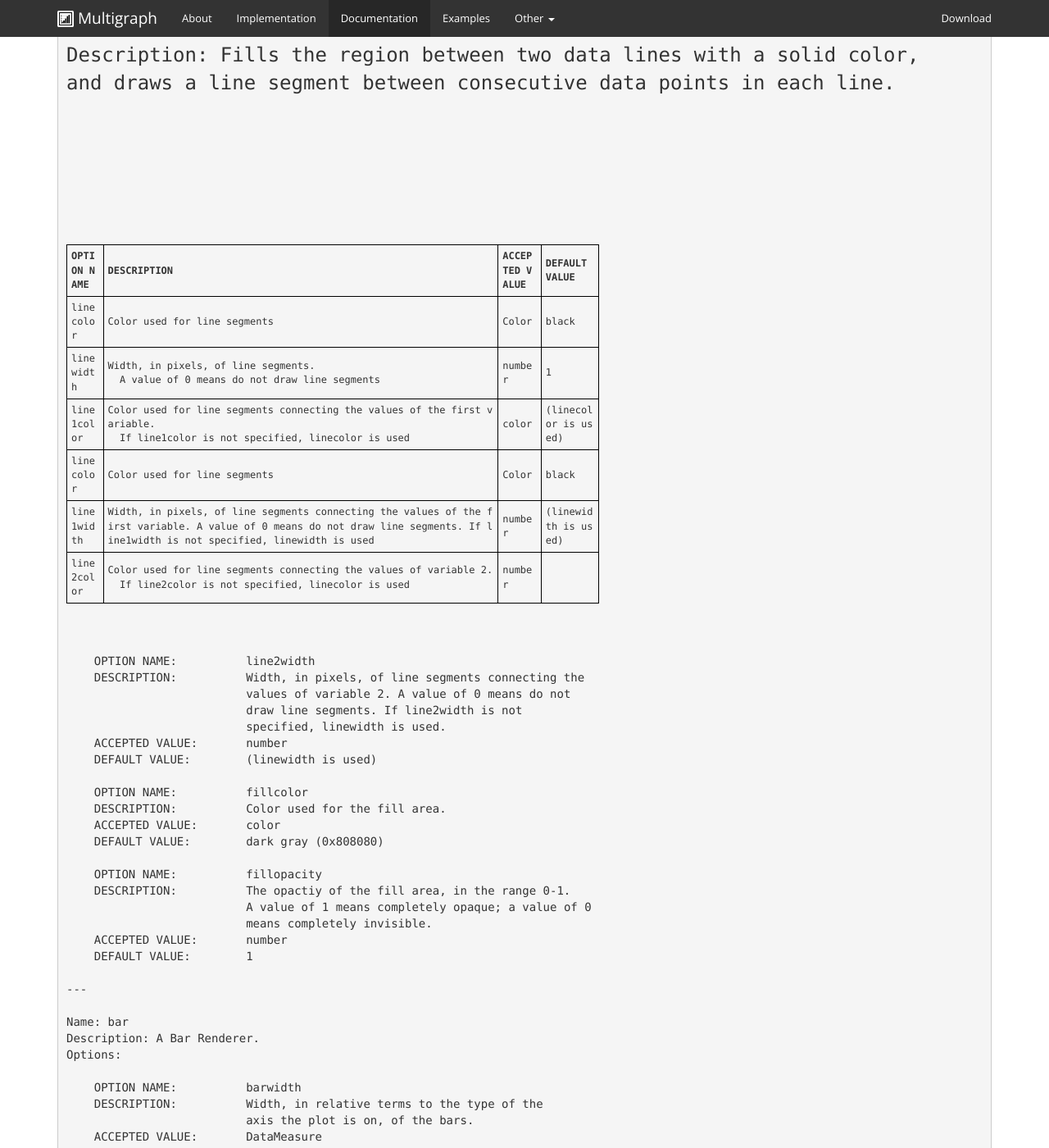
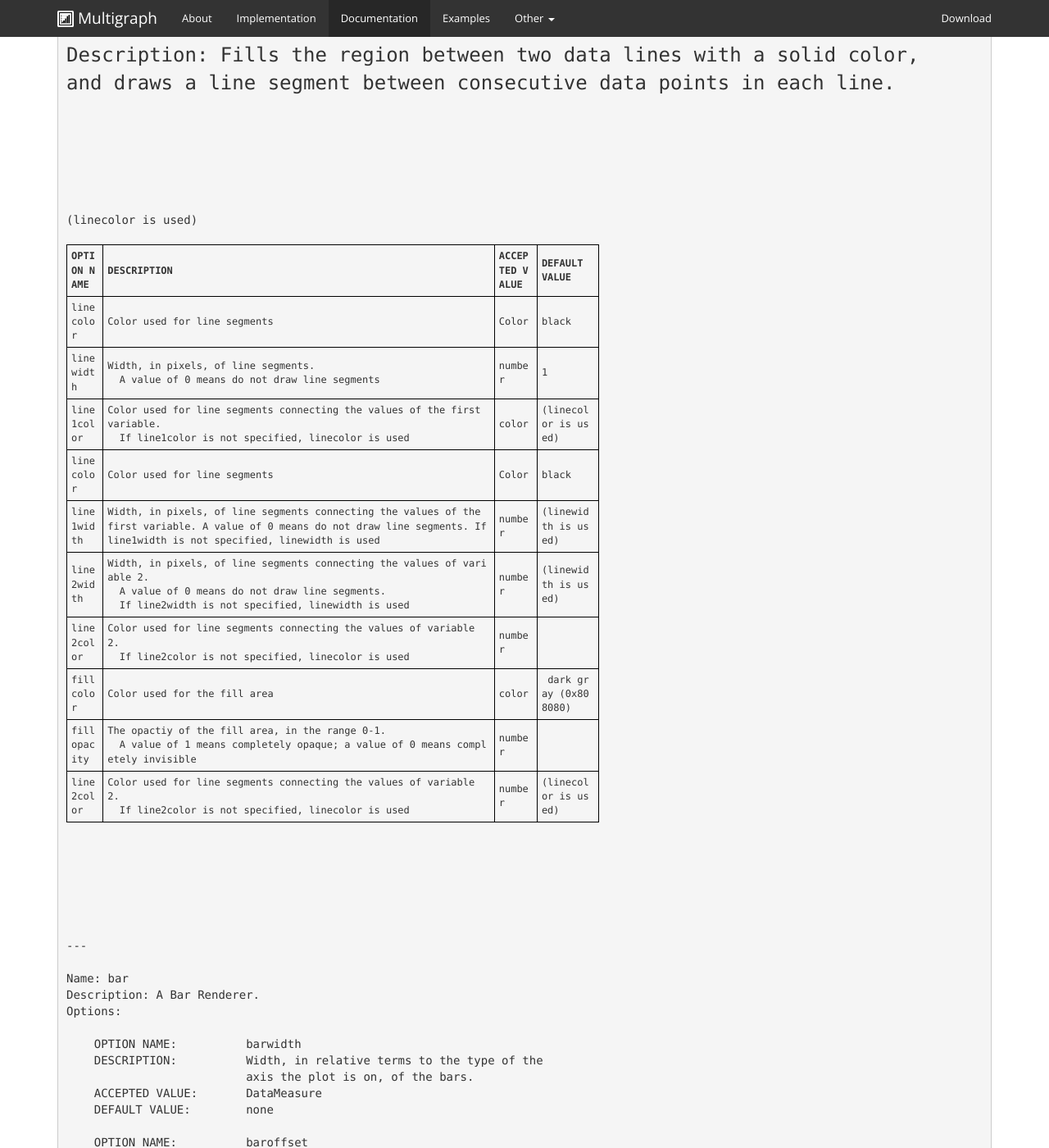
Before and after one commit to khunter3D/khunter3D.github.io, a Jekyll site: the page built from docs/renderers/index.html, in a window 1280 px wide and 1400 px high, scrolled down 204 px. Shown: the whole window at 82% size. Built offline with Jekyll 4.4.1, drawn with Linux system fonts in a browser that asks for light colours; nearby versions of some CDN libraries; Markdown is read by kramdown in place of the engine named in the settings; some of the changed text lies outside the part shown.

Commit message:
Update index.html

```diff
--- a/docs/renderers/index.html
+++ b/docs/renderers/index.html
@@ -91,35 +91,50 @@ padding:5px;
 
 
   <tr>
+  <td>line2width</td>
+  <td>Width, in pixels, of line segments connecting the values of variable 2.
+  A value of 0 means do not draw line segments.
+  If line2width is not specified, linewidth is used</td>
+  <td>number</td>
+  <td>(linewidth is used)</td>
+  </tr>
+
+<tr>
   <td>line2color</td>
   <td>Color used for line segments connecting the values of variable 2.
   If line2color is not specified, linecolor is used</td>
   <td>number</td>
-  <td(linecolor is used)></td>
+  <td></td>(linecolor is used)</td>
   </tr>
-</tr>
+
+  <tr>
+  <td>fillcolor</td>
+  <td>Color used for the fill area</td>
+  <td>color</td>
+  <td> dark gray (0x808080)</td>
+  </tr>
+
+  <tr>
+  <td>fillopacity</td>
+  <td>The opactiy of the fill area, in the range 0-1.
+  A value of 1 means completely opaque; a value of 0 means completely invisible</td>
+  <td>number</td>
+  <td1></td>
+  </tr>
+
+  <tr>
+  <td>line2color</td>
+  <td>Color used for line segments connecting the values of variable 2.
+  If line2color is not specified, linecolor is used</td>
+  <td>number</td>
+  <td>(linecolor is used)</td>
+  </tr>
 </table>
 
 
-    OPTION NAME:          line2width
-    DESCRIPTION:          Width, in pixels, of line segments connecting the
-                          values of variable 2. A value of 0 means do not
-                          draw line segments. If line2width is not
-                          specified, linewidth is used.
-    ACCEPTED VALUE:       number
-    DEFAULT VALUE:        (linewidth is used)
 
-    OPTION NAME:          fillcolor
-    DESCRIPTION:          Color used for the fill area.
-    ACCEPTED VALUE:       color
-    DEFAULT VALUE:        dark gray (0x808080)
 
-    OPTION NAME:          fillopacity
-    DESCRIPTION:          The opactiy of the fill area, in the range 0-1.
-                          A value of 1 means completely opaque; a value of 0
-                          means completely invisible.
-    ACCEPTED VALUE:       number
-    DEFAULT VALUE:        1
+
 
 ---
 
```
